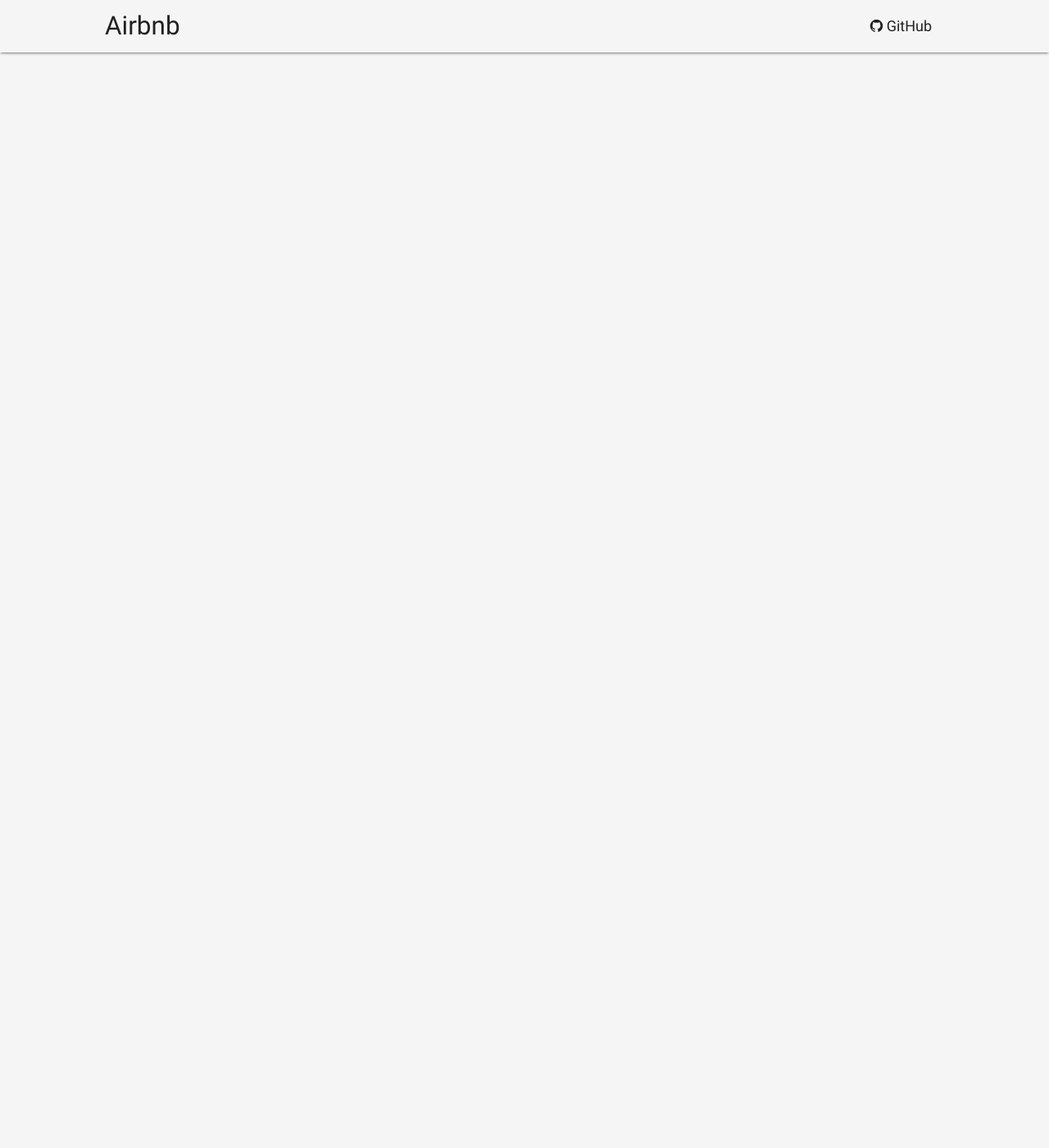
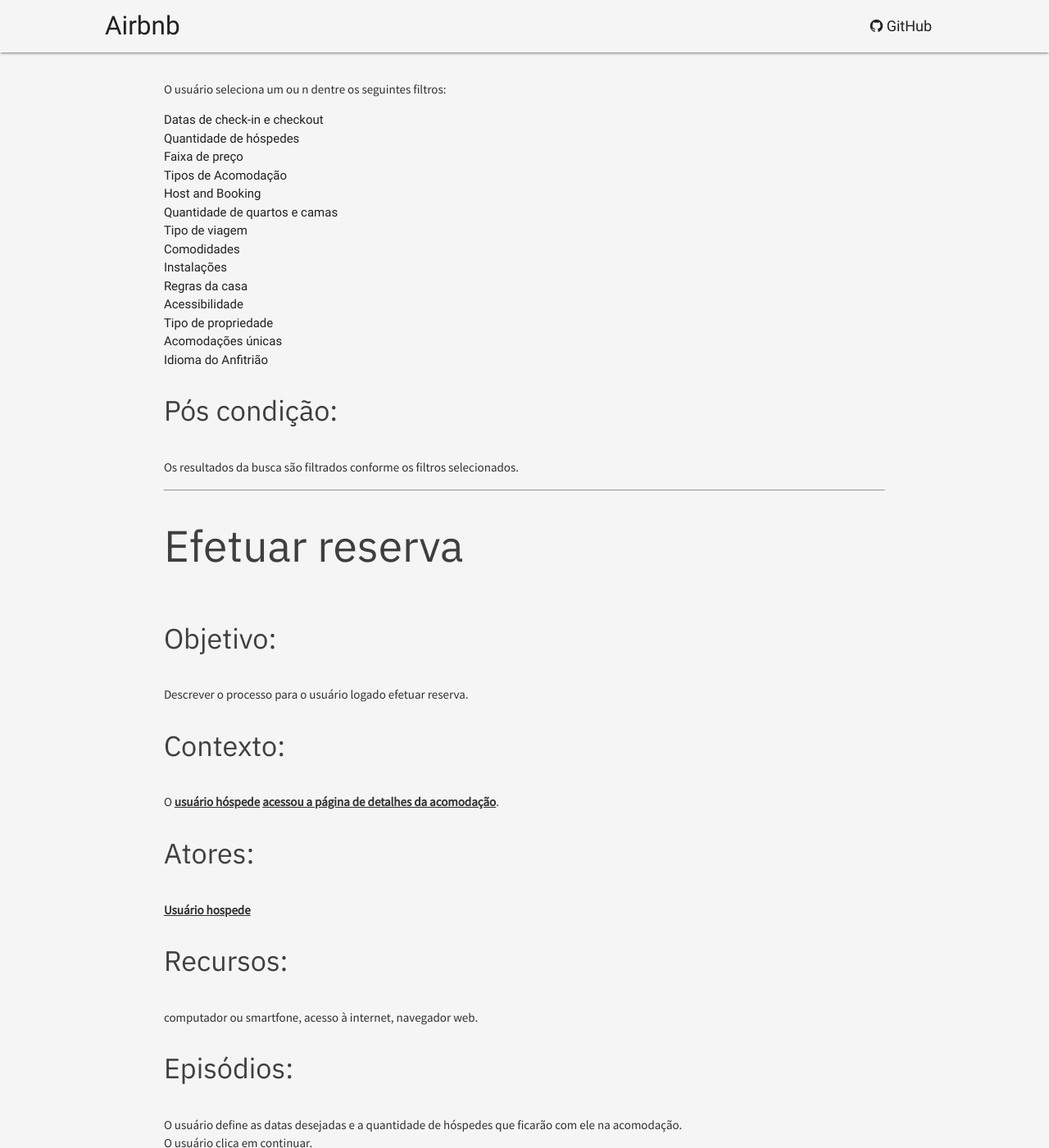
Before and after one commit to Requisitos-2018-2/airbnb, a Jekyll site: the page built from modelagem/lexicos_cenarios/cen_hospedagem.md, in a window 1280 px wide and 1400 px high, scrolled down 3150 px. Shown: the whole window at 82% size. Built offline with Jekyll 4.4.1, drawn with Linux system fonts in a browser that asks for light colours; our own code applies the rules of GitHub Pages for plain Markdown files; some of the changed text lies outside the part shown.

Commit message:
Add cenarios de hospedagem

```diff
--- a/modelagem/lexicos_cenarios/cen_hospedagem.md
+++ b/modelagem/lexicos_cenarios/cen_hospedagem.md
@@ -33,3 +33,78 @@
 Se o usuário está na página inicial ele deve clicar em alguma dos [anúncios](lex_geral.md#ANUNCIO) de acomodação.
 #### Pós condição:
 O usuário está na página de detalhes da acomodação.
+
+***
+## Filtrar resultados de busca por Acomodação
+#### Objetivo:
+Descrever o processo para filtrar os resultados de uma busca
+#### Contexto:
+O usuário pode estar ou não logado e efetuou uma [busca por acomodação](#BUSCAR-ACOMODACAO)
+#### Atores:
+[usuário hospede](lex_geral.md#HOSPEDE), [usuário visitante](lex_geral.md#VISITANTE) ou [usuário anfitrião](lex_geral.md#ANFITRIAO)
+#### Recursos:
+computador ou smartfone, acesso à internet, navegador web.
+#### Pré condição:
+O usuário efetuou uma [busca por acomodação](#BUSCAR-ACOMODACAO)
+#### Episódios:
+O usuário seleciona um ou n dentre os seguintes filtros: <br>
+* Datas de check-in e checkout
+* Quantidade de hóspedes
+* Faixa de preço
+* Tipos de Acomodação
+* Host and Booking
+* Quantidade de quartos e camas
+* Tipo de viagem
+* Comodidades
+* Instalações
+* Regras da casa
+* Acessibilidade
+* Tipo de propriedade
+* Acomodações únicas
+* Idioma do Anfitrião
+
+#### Pós condição:
+Os resultados da busca são filtrados conforme os filtros selecionados.
+
+***
+
+## Efetuar reserva
+#### Objetivo:
+Descrever o processo para o usuário logado efetuar reserva.
+#### Contexto:
+O [usuário hóspede](lex_geral.md#HOSPEDE) [acessou a página de detalhes da acomodação](#DETALHES-ACOMODACAO).
+#### Atores:
+[Usuário hospede](lex_geral.md#HOSPEDE)
+#### Recursos:
+computador ou smartfone, acesso à internet, navegador web.
+#### Episódios:
+O usuário define as datas desejadas e a quantidade de hóspedes que ficarão com ele na acomodação.<br>
+O usuário clica em continuar. <br>
+Se a acomodação possuir a característica reserva instantânea, o usuário deve selecionar a forma de pagamento desejada e inserir as informações de pagamento respectivas.<br>
+Se a acomodação não possuir a característica reserva instantânea, o usuário deve aguardar a confirmação de reserva do anfitriã para selecionar a forma de pagamento desejada e inserir as informações de pagamento respectivas.
+#### Restrições:
+ A acomodação deve estar disponível nas datas desejadas.<br>
+ Há limites de quantidade de hóspedes por acomodaçao, portanto a quantidade de hóspedes deve estar nos limites da acomodação.
+***
+## Cadastrar uma acomodação
+#### Objetivo:
+O [usuário anfitrião](lex_geral.md#ANFITRIAO) deseja cadastrar sua acomodação.
+#### Contexto:
+O anfitrião está logado.
+#### Atores:
+[Usuário anfitrião](lex_geral.md#ANFITRIAO)
+#### Recursos:
+computador ou smartfone, acesso à internet, navegador web ou aplicativo, fotos da acomodação, conta no [Airbnb](lex_geral.md#AIRBNB)
+#### Pré condição:
+O usuário acessou o aplicativo ou a página inicial do site.
+#### Episódios:
+O usuário clica na aba torne-se um anfitrião.<br>
+O usuário adiciona as informações da acomodação(e camas, banheiros, comodidades, espaços comuns e define o tipo de residência e endereço).<br>
+O usuário clica em continuar.<br>
+Na segunda etapa o usuário adiciona fotos, resumo e o título da acomodação.<br>
+O usuário clica em continuar.<br>
+O usuário adiciona adiciona as informações de preço, calendário e configurações de reserva(quantidade de hóspedes, reserva instantânea, horários de check-in).
+#### Restrições:
+
+#### Pós condição:
+A acomodação do usuário estará cadastrada no Airbnb e será listada nos resultados da [busca por acomodação](#BUSCAR-ACOMODACAO) pela cidade da acomodação.
```
